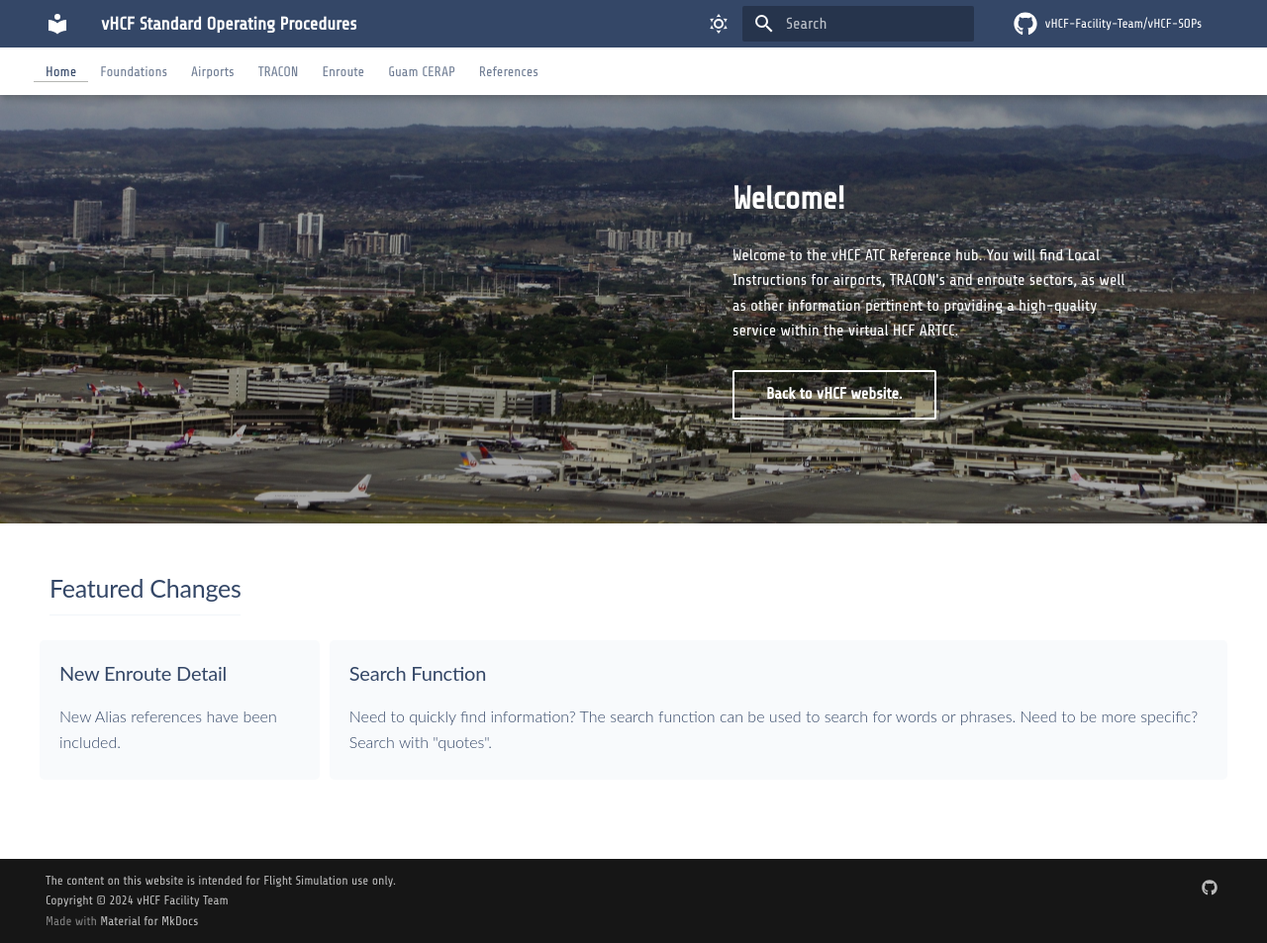
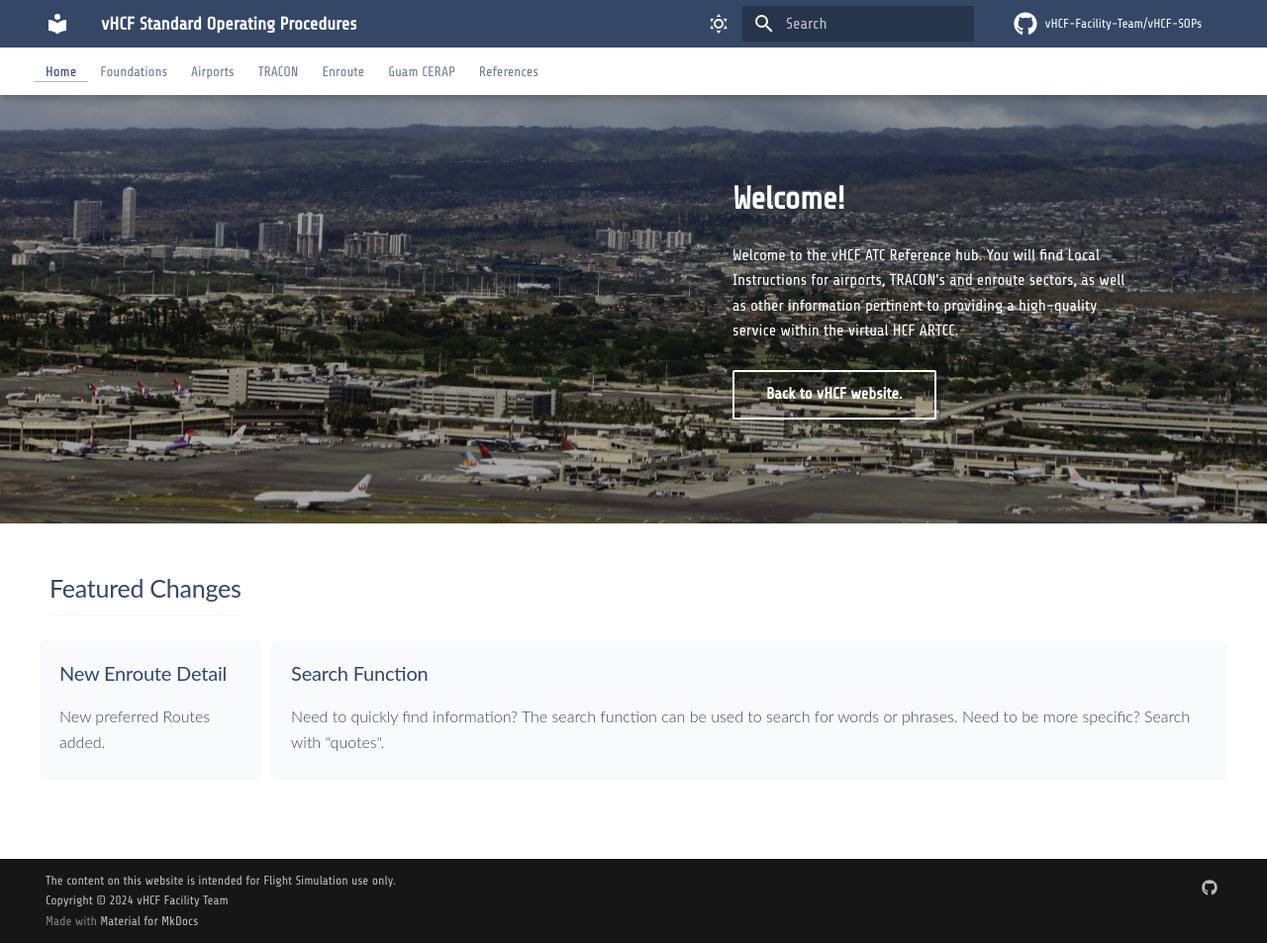
Before and after one commit to vHCF-Facility-Team/vHCF-SOPs, an MkDocs documentation site: the page built from docs/index.md, in a window 1280 px wide and 953 px high. Shown: the whole window at 99% size. Built offline with MkDocs 1.6.1 and Material for MkDocs 9.7.7, drawn with Linux system fonts in a browser that asks for light colours; comment, search, counter and statistics services are not loaded.

Commit message:
Homepage change

```diff
--- a/overrides/home.html
+++ b/overrides/home.html
@@ -29,7 +29,7 @@
 							<h3>New Enroute Detail</h3>
 
 							<p>
-								New Alias references have been included.
+								New preferred Routes added.
 							</p>
 						</a>
 				</div>
```
